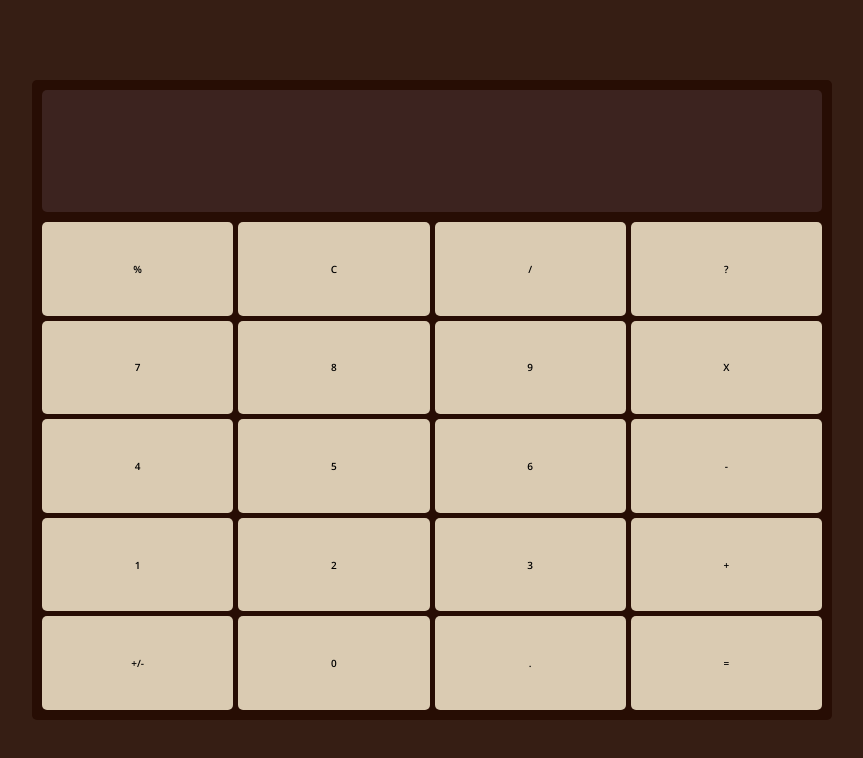
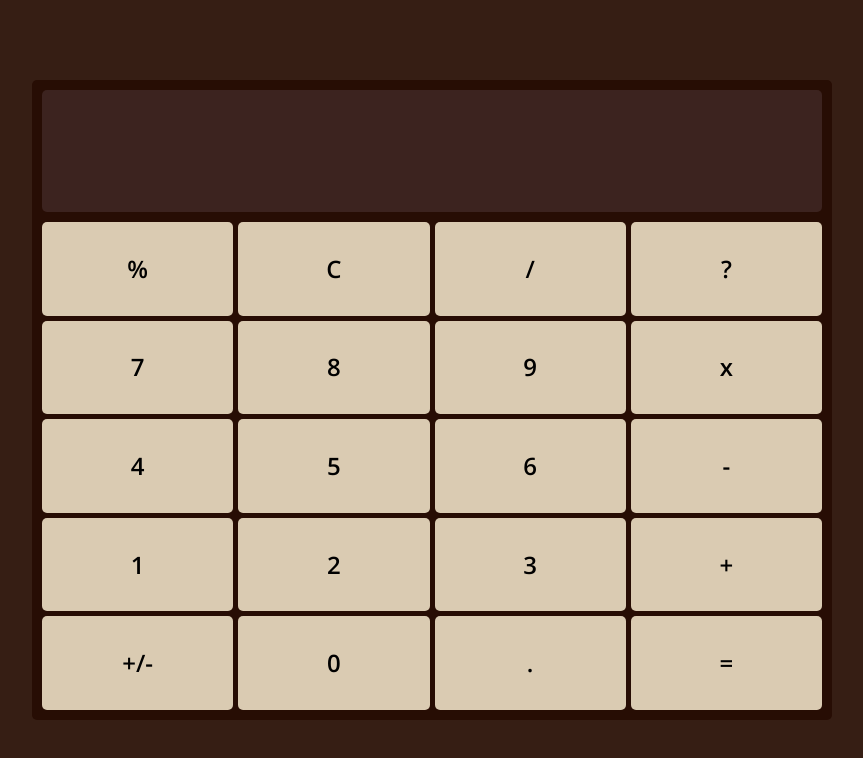
Before and after one commit to GabrielOJorge/calculator, a plain HTML site: page index.html in a window 1280 px wide. Shown: the whole page, without its empty margins (208-1071 px from the left). Drawn offline with nearby package versions, Linux system fonts and the light colour scheme.

Commit message:
style: set main-btn font-size

```diff
--- a/index.html
+++ b/index.html
@@ -26,7 +26,7 @@
       <div class="main-btn"> 7 </div>
       <div class="main-btn"> 8 </div>
       <div class="main-btn"> 9 </div>
-      <div class="main-btn"> X </div>
+      <div class="main-btn"> x </div>
       <div class="main-btn"> 4 </div>
       <div class="main-btn"> 5 </div>
       <div class="main-btn"> 6 </div>
--- a/src/components/main-btn/main-btn.css
+++ b/src/components/main-btn/main-btn.css
@@ -6,6 +6,7 @@
   cursor: pointer;
   border-radius: .5rem;
   transition: background .3s ease;
+  font-size: clamp(1.8rem, 2.4rem, 2vw);
 }
 
 .main-btn:hover {
```
